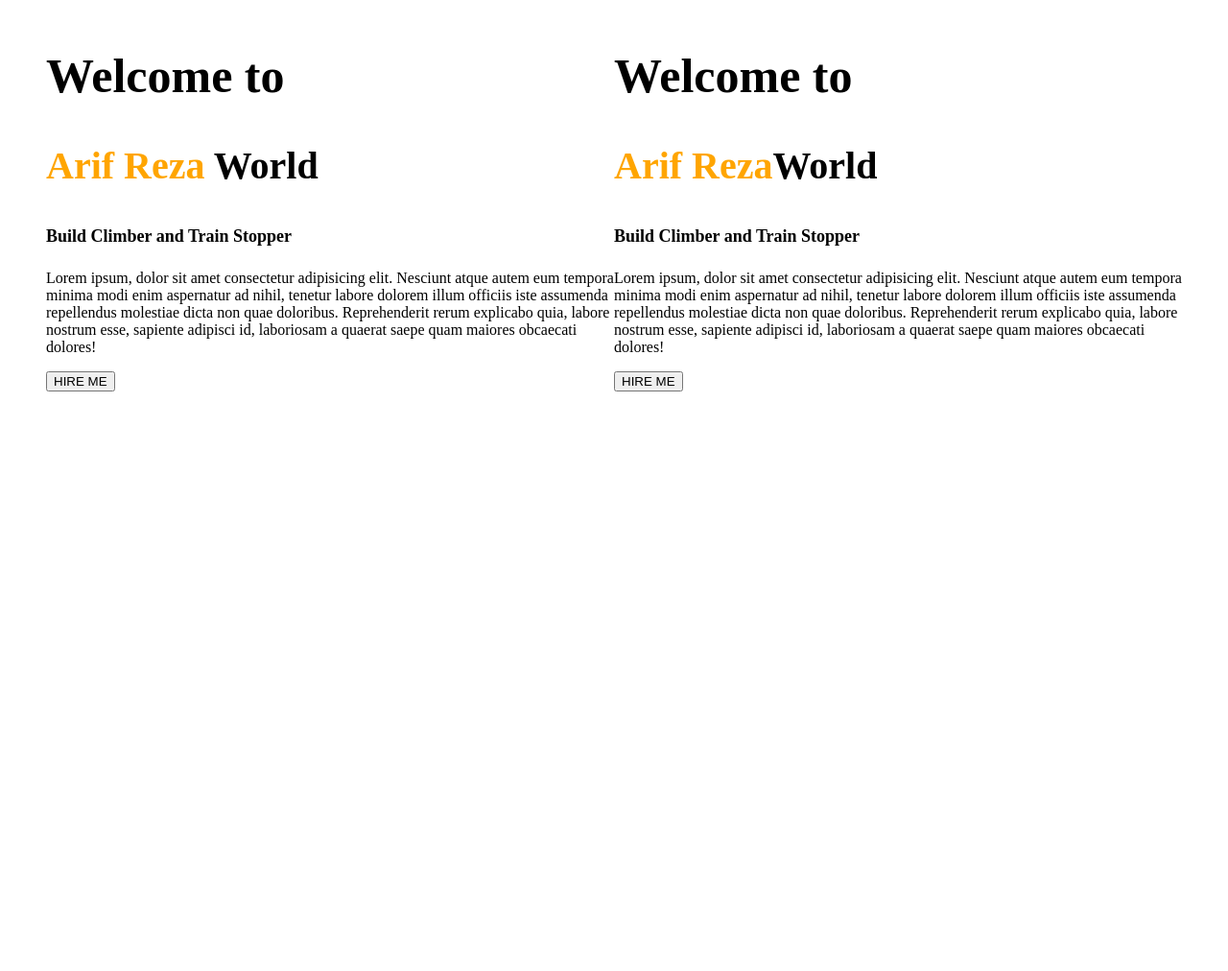
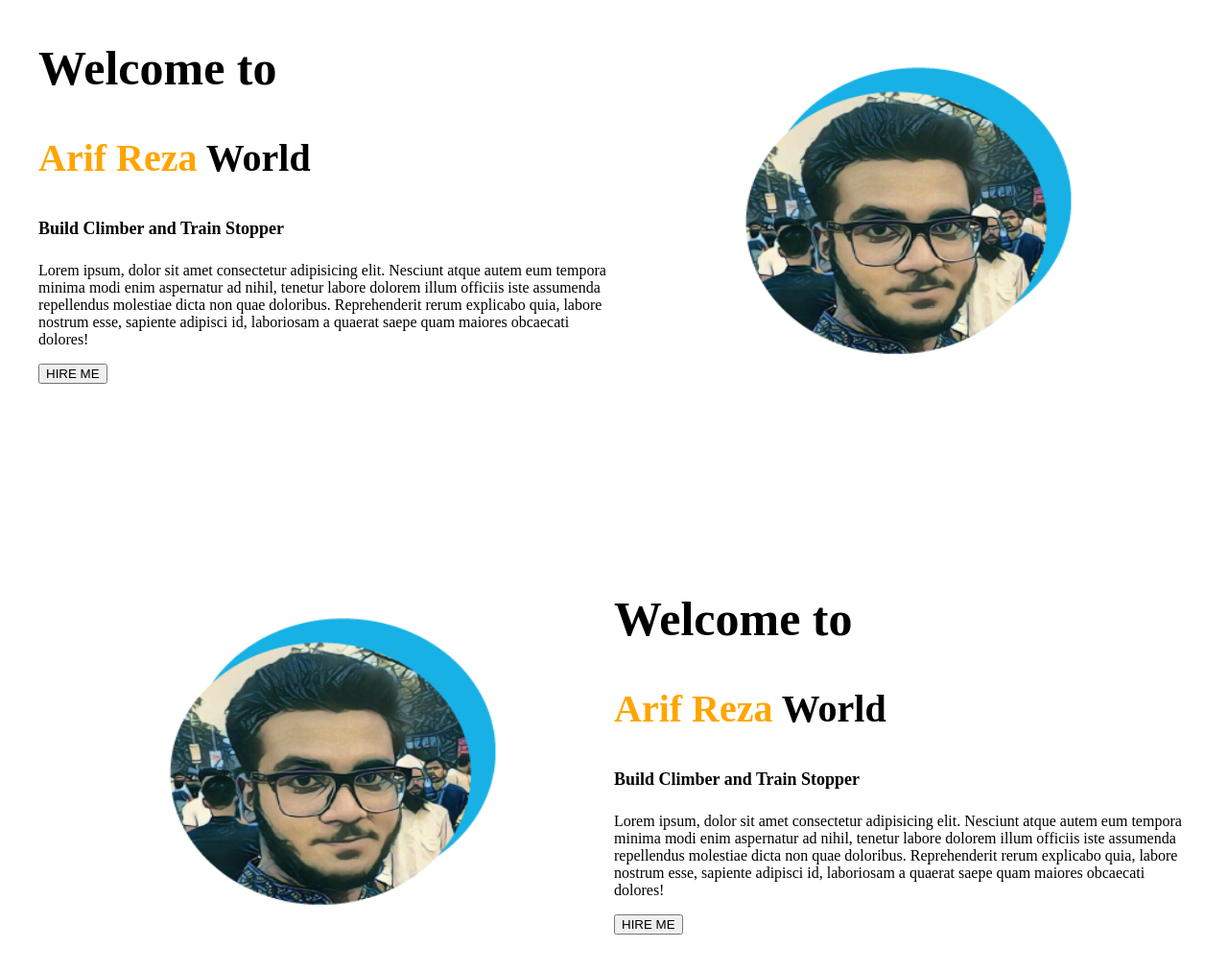
Before and after one commit to ArifRexa/fokira-marka-first-try, a plain HTML site: page index.html in a window 1280 px wide. Shown: the whole page at 96% size. Before the commit the page ends 800 px from the top, so only its background shows below. Drawn offline with Linux system fonts and the light colour scheme.

Commit message:
add second section and photo

```diff
--- a/index.html
+++ b/index.html
@@ -10,27 +10,44 @@
 </head>
 
 <body>
-    <section class="fifty-fifty">
-        <div>
+    <section class="flexible">
+        <div class="half-width">
             <h1>Welcome to</h1>
             <h3><span class="orange-color">Arif Reza</span> World</h3>
             <h4>Build Climber and Train Stopper</h4>
-            <p>Lorem ipsum, dolor sit amet consectetur adipisicing elit. Nesciunt atque autem eum tempora minima modi enim
-                aspernatur ad nihil, tenetur labore dolorem illum officiis iste assumenda repellendus molestiae dicta non quae
-                doloribus. Reprehenderit rerum explicabo quia, labore nostrum esse, sapiente adipisci id, laboriosam a quaerat
+            <p>Lorem ipsum, dolor sit amet consectetur adipisicing elit. Nesciunt atque autem eum tempora minima modi
+                enim
+                aspernatur ad nihil, tenetur labore dolorem illum officiis iste assumenda repellendus molestiae dicta
+                non quae
+                doloribus. Reprehenderit rerum explicabo quia, labore nostrum esse, sapiente adipisci id, laboriosam a
+                quaerat
                 saepe quam maiores obcaecati dolores!</p>
             <button>HIRE ME</button>
-            </div>
-            <div>
-                <h1>Welcome to</h1>
-                <h3><span class="orange-color">Arif Reza</span>World</h3>
-                <h4>Build Climber and Train Stopper</h4>
-                <p>Lorem ipsum, dolor sit amet consectetur adipisicing elit. Nesciunt atque autem eum tempora minima modi enim
-                    aspernatur ad nihil, tenetur labore dolorem illum officiis iste assumenda repellendus molestiae dicta non
-                    quae doloribus. Reprehenderit rerum explicabo quia, labore nostrum esse, sapiente adipisci id, laboriosam a
-                    quaerat saepe quam maiores obcaecati dolores!</p>
-                <button>HIRE ME</button>
-            </div>
+        </div>
+        <div class="half-width">
+            <img src="arif.png" alt="my photo" class="phot">
+        </div>
+    </section>
+
+    <section class="flexible">
+
+        <div class="half-width">
+            <img src="arif.png" alt="my photo" class="phot">
+        </div>
+        <div class="half-width">
+            <h1>Welcome to</h1>
+            <h3><span class="orange-color">Arif Reza</span> World</h3>
+            <h4>Build Climber and Train Stopper</h4>
+            <p>Lorem ipsum, dolor sit amet consectetur adipisicing elit. Nesciunt atque autem eum tempora minima modi
+                enim
+                aspernatur ad nihil, tenetur labore dolorem illum officiis iste assumenda repellendus molestiae dicta
+                non quae
+                doloribus. Reprehenderit rerum explicabo quia, labore nostrum esse, sapiente adipisci id, laboriosam a
+                quaerat
+                saepe quam maiores obcaecati dolores!</p>
+            <button>HIRE ME</button>
+        </div>
+
     </section>
 </body>
 
--- a/style.css
+++ b/style.css
@@ -1,7 +1,10 @@
-
+body{
+    margin: auto;
+}
 
 section{
-    margin: 0px 40px 0px 40px;
+    margin: 0px 40px 140px 40px;
+
 }
 h1{
     font-size: 50px;
@@ -16,7 +19,14 @@ h4{
 .orange-color{
     color: orange;
 }
-.fifty-fifty{
+.flexible{
     display: flex;
 
 }
+.half-width{
+    width: 50%;
+}
+.phot{
+    height: 430px;
+    width: 630px;
+}
```
Also changed, not shown: arif.png (added).
